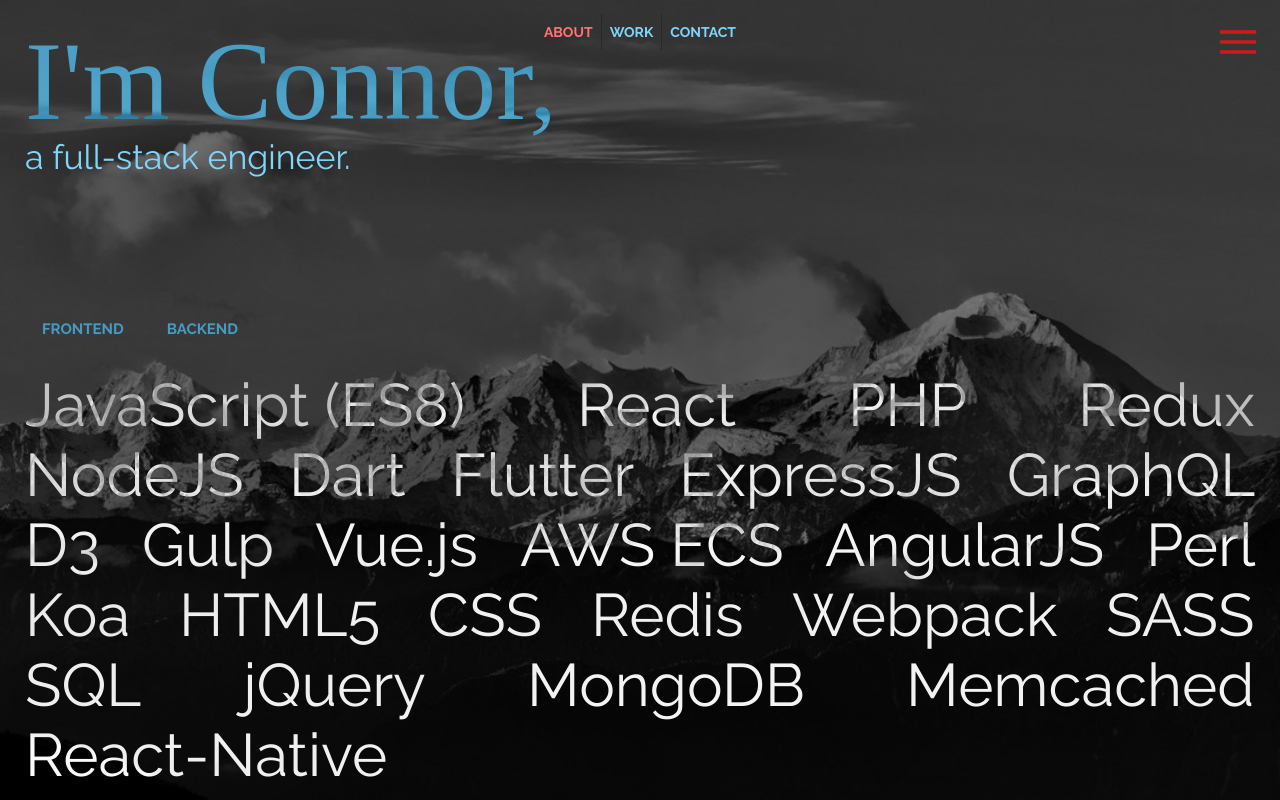
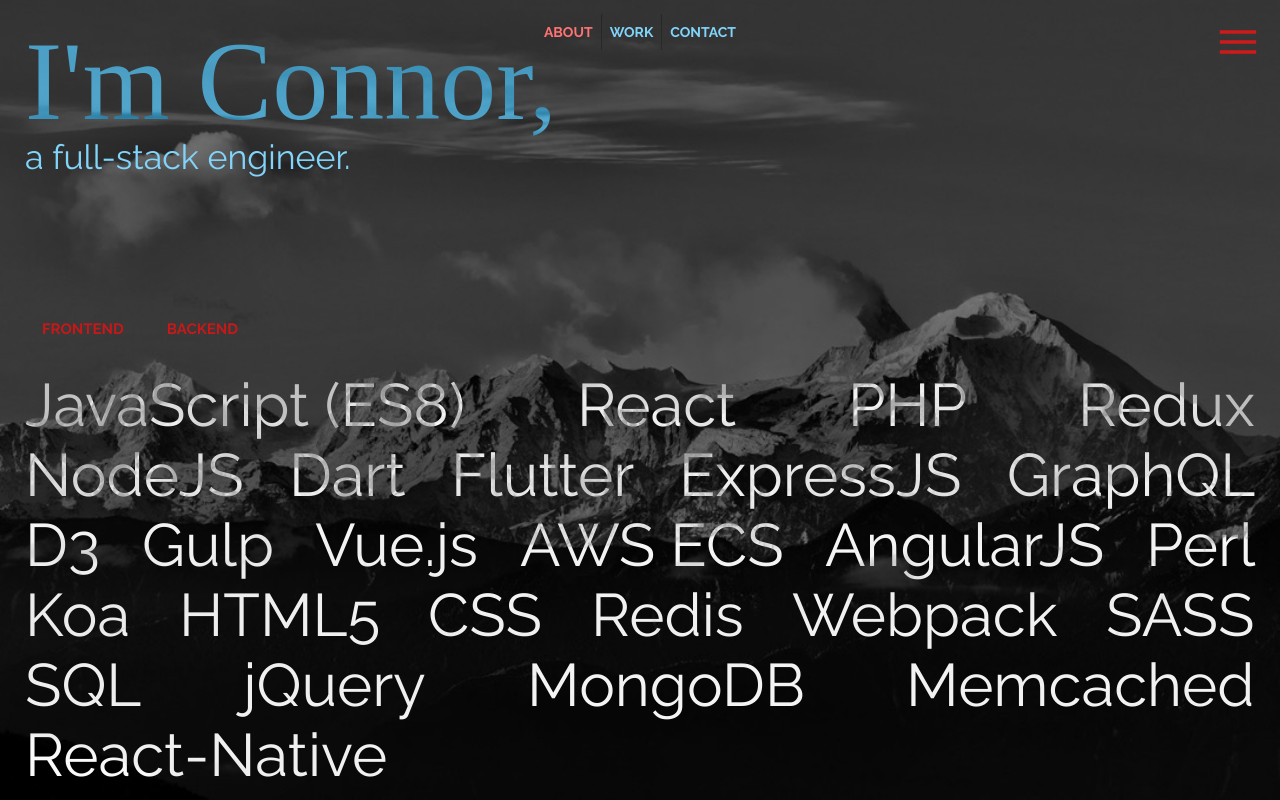
Before and after one commit to connorch/connor_chevli_portfolio, a React (Create React App) app: page / in a window 1280 px wide. Shown: the top 800 px of the page. Built offline with nearby package versions, Linux system fonts and the light colour scheme; a web font is replaced by a local one.

Commit message:
change buttons in skills section

```diff
--- a/src/components/Home/Skills.js
+++ b/src/components/Home/Skills.js
@@ -40,7 +40,7 @@
   },
   button: {
     mixBlendMode: 'difference',
-    color: theme.palette.text.primary,
+    color: theme.palette.secondary.main,
   },
   skills: {
     margin: '0 auto',
```
